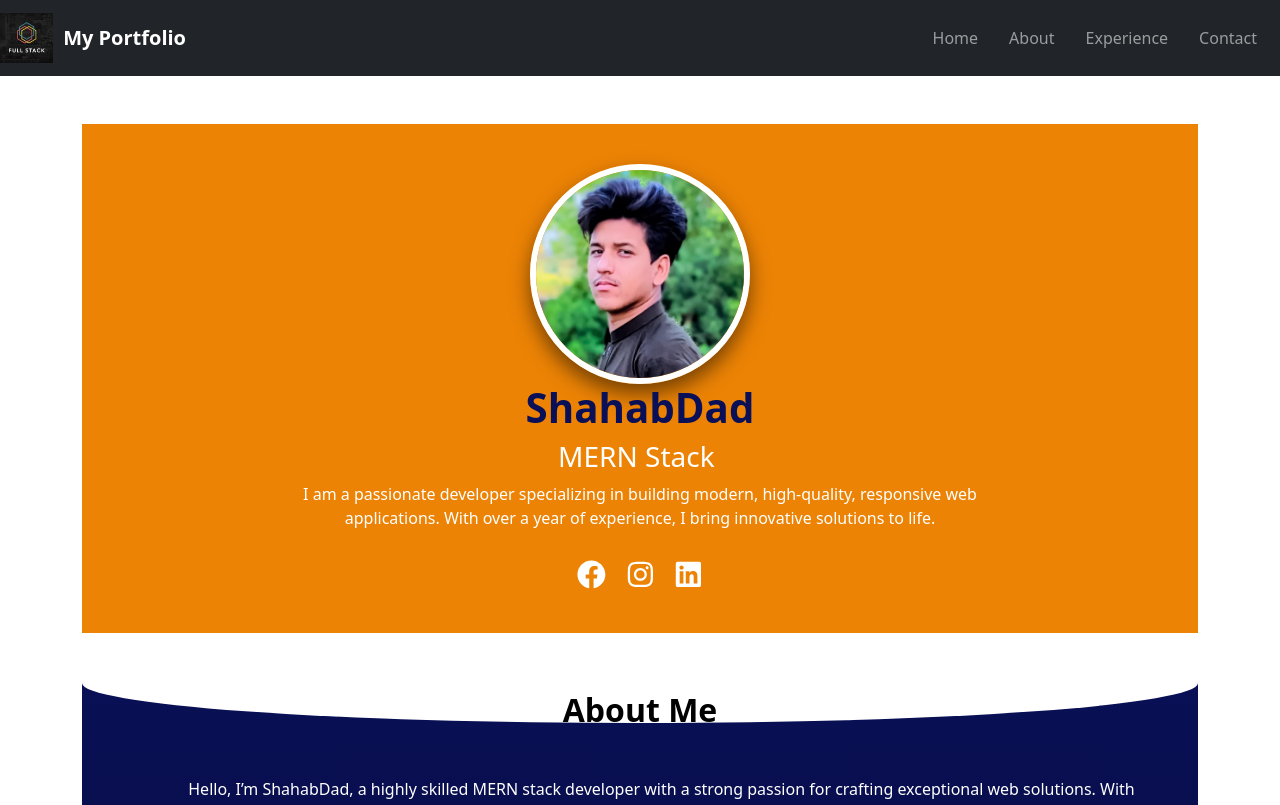
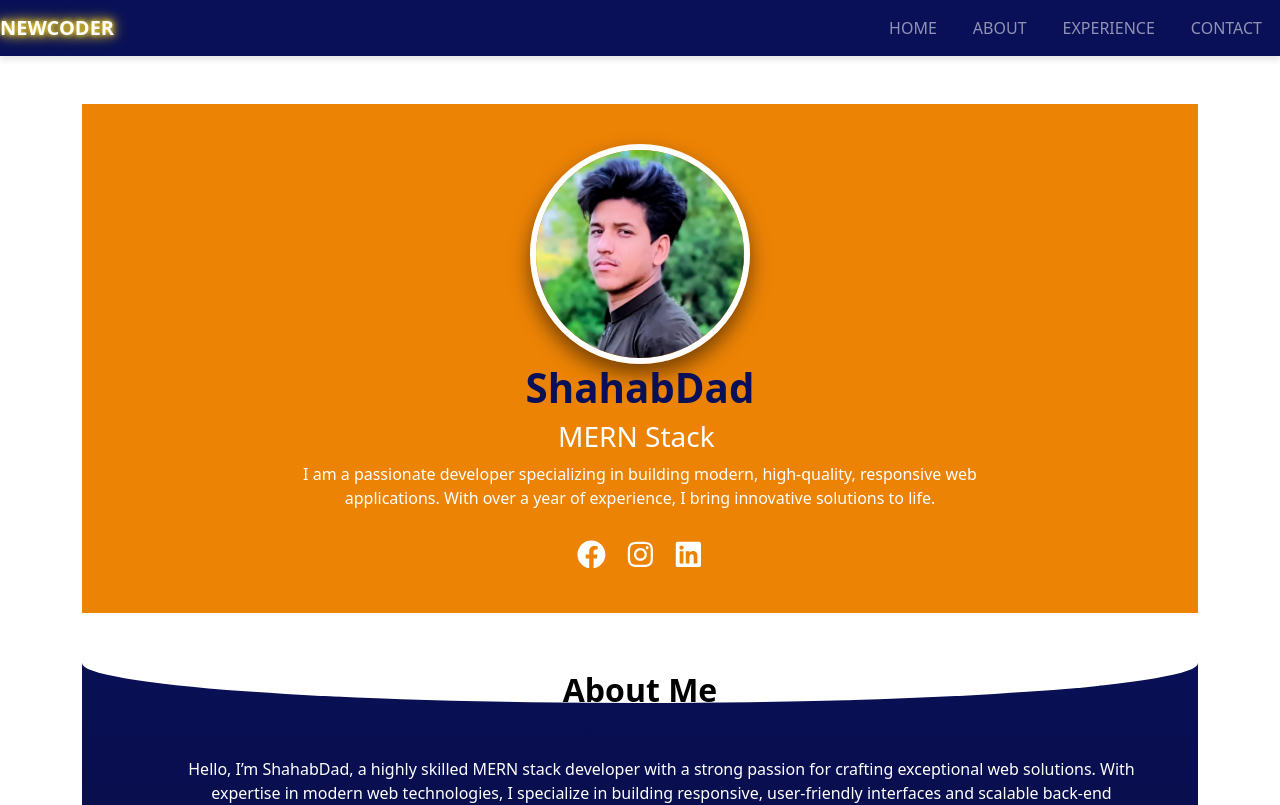
Before and after one commit to shahabdad/Porfolio, a React (Vite) app: page / in a window 1280 px wide. Shown: the top 805 px of the page. Built offline with nearby package versions, Linux system fonts and the light colour scheme.

Commit message:
every body

```diff
--- a/src/Components/Navbar.css
+++ b/src/Components/Navbar.css
@@ -1,36 +1,58 @@
-/* Custom Navbar styling */
 .custom-navbar {
-  background-color: #343a40; /* Dark background for the navbar */
-  padding: 10px 20px;
+  background: #091057;
+  box-shadow: 0 4px 6px rgba(0, 0, 0, 0.1);
 }
-
-/* Styling for the logo */
-.navbar-logo {
-  height: 50px; /* Adjust the height of the logo */
-  width: auto;  /* Maintain aspect ratio */
-  display: block; /* Ensure the image is displayed */
+.brand {
+  font-size: 1.8rem;
+  font-weight: bold;
+  text-transform: uppercase;
+  color: #f9d423;
+  animation: glow 1.5s infinite alternate;
 }
-
-/* Styling for the navigation links */
 .nav-link {
-  color: #fff;
-  font-size: 1rem;
-  margin-right: 15px;
-  transition: color 0.3s ease-in-out;
+  position: relative;
+  font-size: 1.2rem;
+  text-transform: uppercase;
+  color: #EC8305;
+  margin: 0 10px;
+  padding: 5px 0;
+  transition: all 0.3s ease;
 }
-
 .nav-link:hover {
-  color: #ff9800; /* Highlight color on hover */
+  color: #EC8305;
+  text-shadow: 0 0 8px #EC8305;
 }
-
-.navbar-brand {
-  display: flex;
-  align-items: center;
-  gap: 10px;
+.nav-link::before {
+  content: '';
+  position: absolute;
+  bottom: 0;
+  left: 0;
+  width: 100%;
+  height: 3px;
+  background: linear-gradient(90deg, #EC8305, #fad0c4); /* Gradient with orange */
+  transform: scaleX(0);
+  transform-origin: bottom right;
+  transition: transform 0.4s ease-out;
 }
-
-.brand {
-  font-size: 1.5rem;
-  font-weight: bold;
-  color: #fff;
+.nav-link:hover::before {
+  transform: scaleX(1);
+  transform-origin: bottom left;
 }
+@keyframes glow {
+  from {
+    text-shadow: 0 0 5px #f9d423, 0 0 10px #f9d423, 0 0 15px #f9d423;
+  }
+  to {
+    text-shadow: 0 0 20px #ffef9f, 0 0 25px #ffef9f, 0 0 30px #ffef9f;
+  }
+}
+@media (max-width: 992px) {
+  .nav-link {
+    font-size: 1rem;
+  }
+}
+@media (max-width: 576px) {
+  .brand {
+    font-size: 1.5rem;
+  }
+}
--- a/src/Components/Navbar.jsx
+++ b/src/Components/Navbar.jsx
@@ -1,125 +1,18 @@
-// // // import React from 'react';
-// // // import { Navbar, Nav } from 'react-bootstrap';
-// // // import './Navbar.css'; // Import custom CSS for styling
-
-// // // const NavigationBar = () => {
-// // //   return (
-// // //     <Navbar bg="" variant="dark" expand="lg" className="custom-navbar">
-// // //       <Navbar.Brand href="hi.jpg" className="me-auto brand"></Navbar.Brand>
-// // //       <Navbar.Toggle aria-controls="basic-navbar-nav" />
-// // //       <Navbar.Collapse id="basic-navbar-nav">
-// // //         <Nav className="ms-auto ka">
-// // //           <Nav.Link href="#home" className="nav-link i">Home</Nav.Link>
-// // //           <Nav.Link href="#about" className="nav-link">About</Nav.Link>
-// // //           <Nav.Link href="#experience" className="nav-link">Experience</Nav.Link>
-// // //           <Nav.Link href="#contact" className="nav-link">Contact</Nav.Link>
-// // //         </Nav>
-// // //       </Navbar.Collapse>
-// // //     </Navbar>
-// // //   );
-// // // };
-
-// // // export default NavigationBar;
-
-
-// // import React from 'react';
-// // import { Navbar, Nav } from 'react-bootstrap';
-// // import './Navbar.css'; // Import custom CSS for styling
-
-// // const NavigationBar = () => {
-// //   return (
-// //     <Navbar bg="dark" variant="dark" expand="lg" className="custom-navbar">
-// //       {/* Add the logo inside Navbar.Brand */}
-// //       <Navbar.Brand href="#home" className="me-auto brand">
-// //         <img
-// //           src="hi.jpg" // Path to your logo image
-// //           alt="Logo"
-// //           className="navbar-logo"
-// //         />
-// //       </Navbar.Brand>
-// //       <Navbar.Toggle aria-controls="basic-navbar-nav" />
-// //       <Navbar.Collapse id="basic-navbar-nav">
-// //         <Nav className="ms-auto ka">
-// //           <Nav.Link href="#home" className="nav-link i">Home</Nav.Link>
-// //           <Nav.Link href="#about" className="nav-link">About</Nav.Link>
-// //           <Nav.Link href="#experience" className="nav-link">Experience</Nav.Link>
-// //           <Nav.Link href="#contact" className="nav-link">Contact</Nav.Link>
-// //         </Nav>
-// //       </Navbar.Collapse>
-// //     </Navbar>
-// //   );
-// // };
-
-// // export default NavigationBar;
-
-
-// import React from 'react';
-// import { Navbar, Nav } from 'react-bootstrap';
-// import './Navbar.css'; // Custom styles
-
-// const NavigationBar = () => {
-//   return (
-//     <Navbar bg="dark" variant="dark" expand="lg" fixed="top" className="custom-navbar">
-//       <Navbar.Brand href="#home" className="me-auto brand">
-//         <img
-//           src="hi.jpg" // Path to your logo
-//           alt="Logo"
-//           className="navbar-logo"
-//         />
-//         <span className="brand-text">My Portfolio</span>
-//       </Navbar.Brand>
-//       <Navbar.Toggle aria-controls="basic-navbar-nav" />
-//       <Navbar.Collapse id="basic-navbar-nav">
-//         <Nav className="ms-auto ka">
-//           <Nav.Link href="#home" className="nav-link">Home</Nav.Link>
-//           <Nav.Link href="#about" className="nav-link">About</Nav.Link>
-//           <Nav.Link href="#experience" className="nav-link">Experience</Nav.Link>
-//           <Nav.Link href="#projects" className="nav-link">Projects</Nav.Link>
-//           <Nav.Link href="#contact" className="nav-link">Contact</Nav.Link>
-//         </Nav>
-//       </Navbar.Collapse>
-//     </Navbar>
-//   );
-// };
-
-// export default NavigationBar;
-
-
-import React from "react";
-import { Navbar, Nav } from "react-bootstrap";
-import "./Navbar.css"; // Custom CSS for animations and styles
+import React from 'react';
+import { Navbar, Nav } from 'react-bootstrap';
+import './Navbar.css'; // Import custom CSS for styling
 
 const NavigationBar = () => {
   return (
-    <Navbar
-      bg="dark"
-      variant="dark"
-      expand="lg"
-      className="custom-navbar sticky-top" // Sticky top ensures navbar stays visible
-    >
-      <Navbar.Brand href="#home" className="brand">
-        <img
-          src="hi.jpg" // Path to your logo
-          alt="Logo"
-          className="navbar-logo"
-        />
-        <span className="brand-name">My Portfolio</span>
-      </Navbar.Brand>
+    <Navbar bg="" variant="dark" expand="lg" className="custom-navbar">
+      <Navbar.Brand href="#home" className="me-auto brand">NewCoder</Navbar.Brand>
       <Navbar.Toggle aria-controls="basic-navbar-nav" />
       <Navbar.Collapse id="basic-navbar-nav">
-        <Nav className="ms-auto">
-          <Nav.Link href="#home" className="nav-link">
-            Home
-          </Nav.Link>
-          <Nav.Link href="#about" className="nav-link">
-            About
-          </Nav.Link>
-          <Nav.Link href="#experience" className="nav-link">
-            Experience
-          </Nav.Link>
-          <Nav.Link href="#contact" className="nav-link">
-            Contact
-          </Nav.Link>
+        <Nav className="ms-auto ka">
+          <Nav.Link href="#home" className="nav-link i">Home</Nav.Link>
+          <Nav.Link href="#about" className="nav-link">About</Nav.Link>
+          <Nav.Link href="#experience" className="nav-link">Experience</Nav.Link>
+          <Nav.Link href="#contact" className="nav-link">Contact</Nav.Link>
         </Nav>
       </Navbar.Collapse>
     </Navbar>
```
